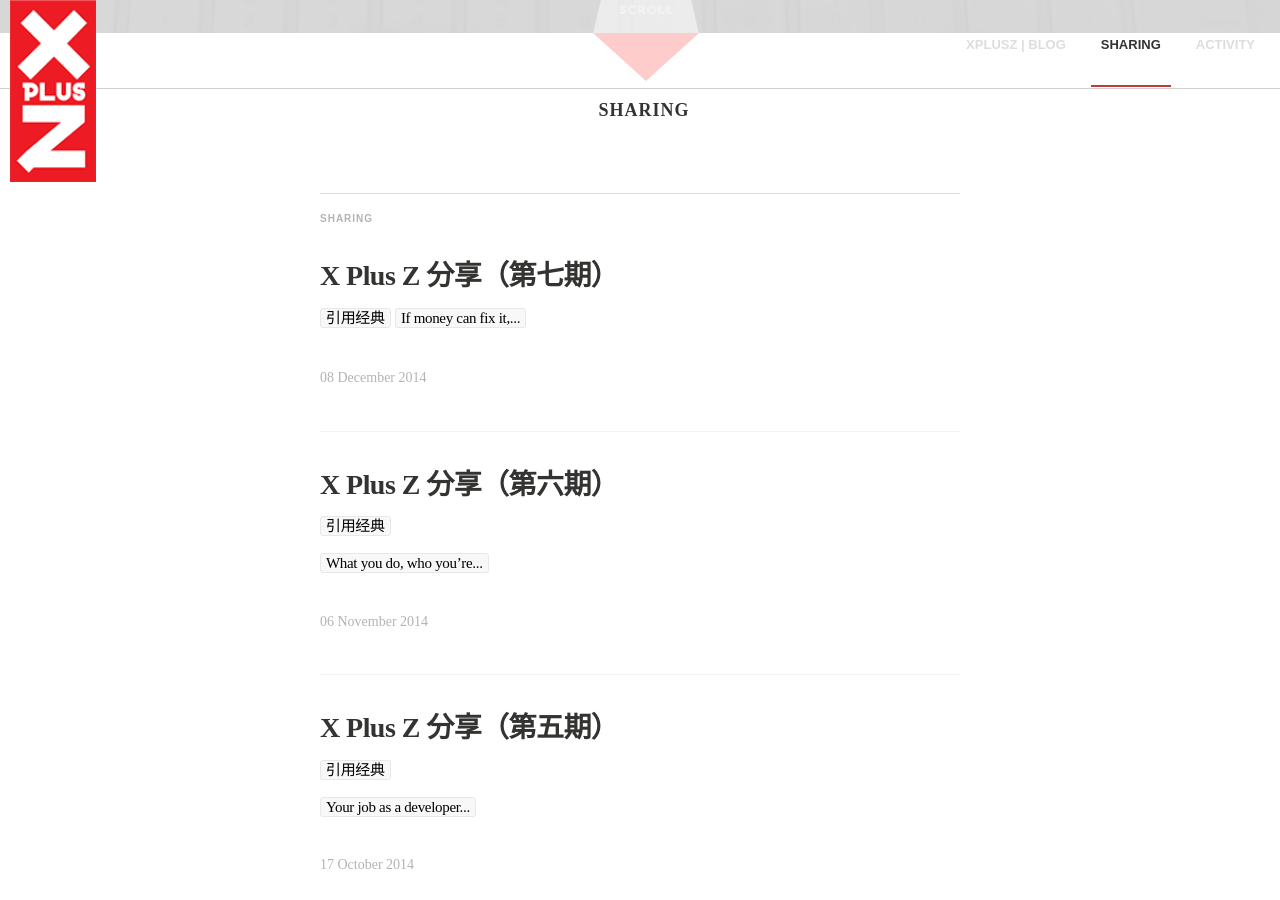
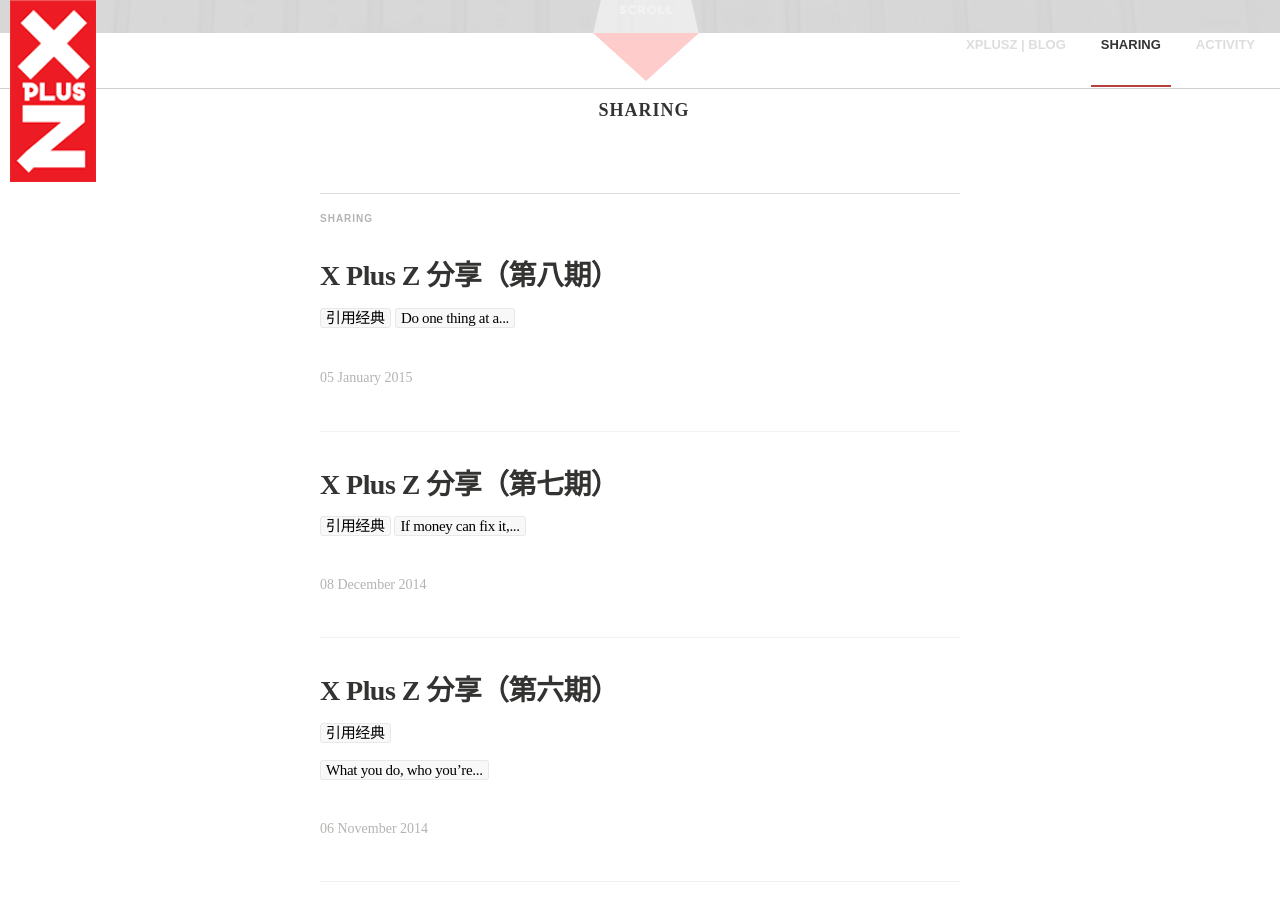
Before and after one commit to zhoule/zhoule.github.com, a Jekyll site: the page built from sharing/index.html, in a window 1280 px wide and 900 px high, scrolled down 505 px. Built offline with Jekyll 4.4.1, drawn with Linux system fonts in a browser that asks for light colours; nearby versions of some CDN libraries; some web fonts are replaced; Markdown is read by kramdown in place of the engine named in the settings; part of the change alters nothing that is shown.

```diff
--- a/_posts/2015-01-05-x-plus-z-sharing---008.md
+++ b/_posts/2015-01-05-x-plus-z-sharing---008.md
@@ -1,20 +1,11 @@
 ---
 layout: post
-<<<<<<< HEAD
-title: "X plus Z Sharing   008"
-description: ""
-category:
-tags: []
----
-# X Plus Z 分享（第八期）
-=======
 title: "X Plus Z 分享（第八期）"
 description: ""
 category: [blog, sharing]
 tags: [sharing]
 ---
 
->>>>>>> 9074666b69deb8e12673f434e375e4c3ef048da5
 `引用经典`
 `Do one thing at a time, and do well.`
 
```
